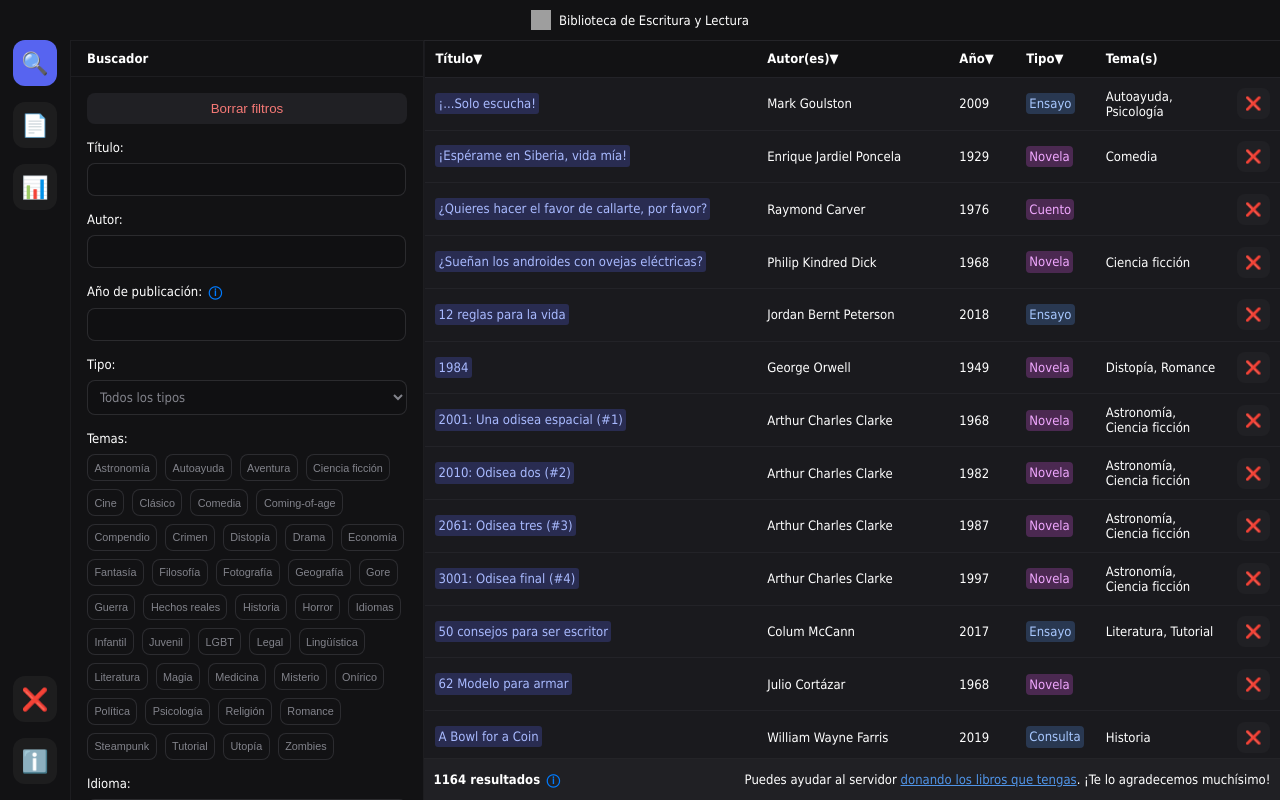
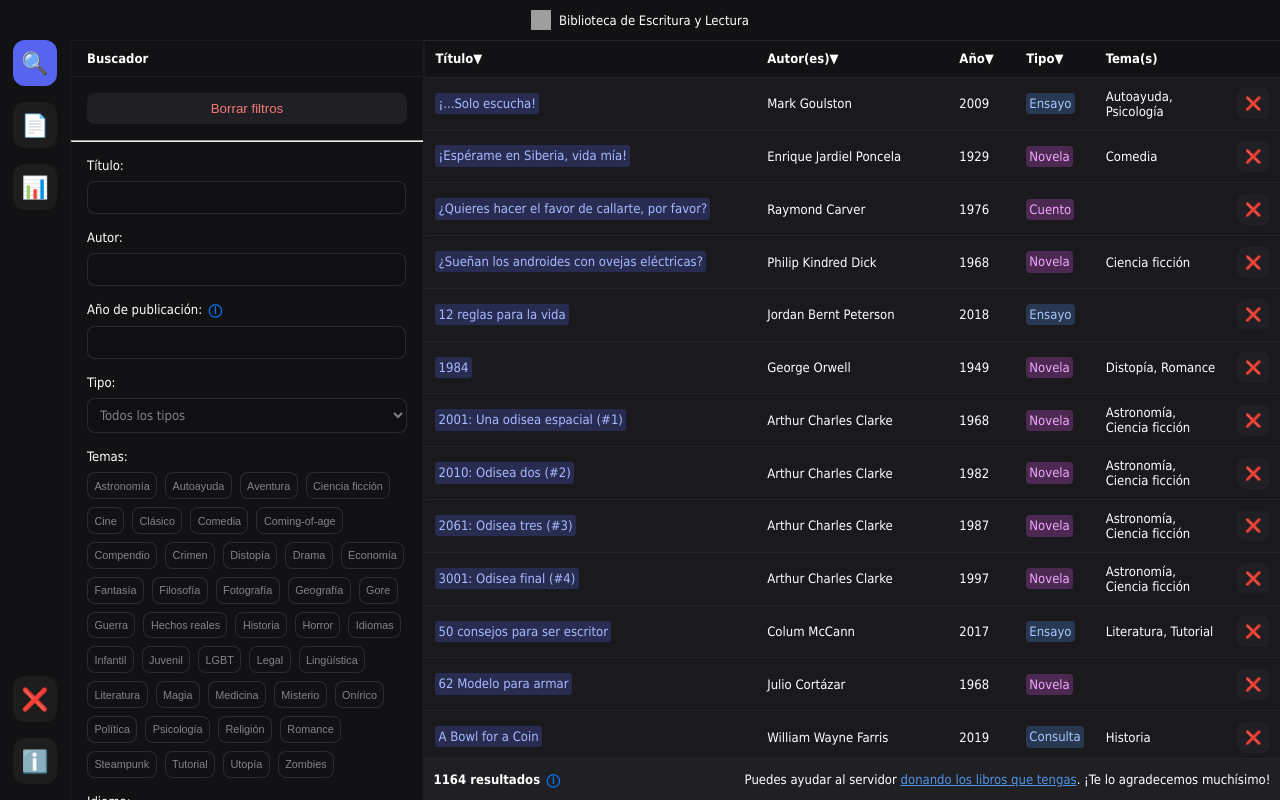
Before and after one commit to EscrituraYLectura/biblioteca, a Next.js app: page /buscador in a window 1280 px wide. Built offline with nearby package versions, Linux system fonts and the light colour scheme; grey boxes are pictures that could not be loaded; a web font is replaced by a local one.

Commit message:
Add separator bars

```diff
--- a/components/GenerateIndex.tsx
+++ b/components/GenerateIndex.tsx
@@ -207,6 +207,8 @@ export default function GenerateIndex() {
                     <button onClick={() => cambiarVista("autores")} disabled={!vistaLibros}>Por autor</button>
                 </div>
 
+                <hr className={stylesIndex.barra_separadora}/>
+
                 <ul>
                     {letras.map((letra) => (
                         <li key={letra}>
--- a/components/TableFetch.tsx
+++ b/components/TableFetch.tsx
@@ -252,6 +252,8 @@ export default function TableFetch() {
                     Borrar filtros
                 </button>
 
+                <hr className={stylesSearcher.barra_separadora}/>
+
                 <label htmlFor="título">Título:</label>
                 <input
                 id="título"
@@ -343,6 +345,8 @@ export default function TableFetch() {
                 value={filters.Saga}
                 onChange={(e) => updateFilter("Saga", e.target.value)}
                 />
+
+                <hr className={stylesSearcher.barra_separadora}/>
 
                 <label htmlFor="sexo">Sexo del autor:</label>
                 <select id="sexo" name="sexo" value={filters.Sexo || ""} onChange={(e) => updateFilter("Sexo", e.target.value)}>
--- a/styles/pages/buscador.module.scss
+++ b/styles/pages/buscador.module.scss
@@ -126,6 +126,11 @@
             background: #242428;
         }
     }
+}
+
+.barra_separadora {
+    color: #6d6e771f;
+    margin: 0 -1rem;
 }
 
 .estilo_tipo {
--- a/styles/pages/indices.module.scss
+++ b/styles/pages/indices.module.scss
@@ -76,11 +76,16 @@
     }
 }
 
+.barra_separadora {
+    color: #6d6e771f;
+    margin: 0 -1rem;
+}
+
 .vista_selector {
     display: flex;
     justify-content: center;
     align-items: center;
-    margin-top: 1rem;
+    margin: 1rem 0;
 
     button {
         padding: 0.4rem;
```
